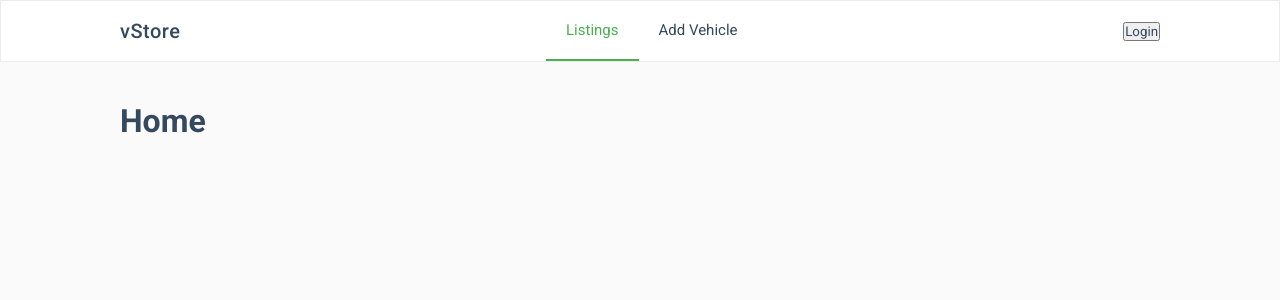
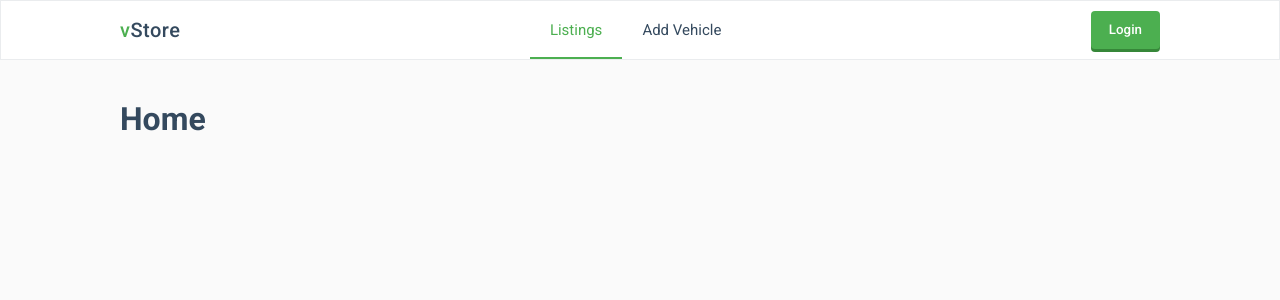
Before and after one commit to boushib/vehicly, a Vue app: page / in a window 1280 px wide. Shown: the top 300 px of the page. Built offline with nearby package versions, Linux system fonts and the light colour scheme.

Commit message:
style button component + some navbar tweaks

```diff
--- /dev/null
+++ b/src/assets/scss/_forms.scss
@@ -0,0 +1,13 @@
+.btn {
+  border: none;
+  outline: none;
+  background-color: $green;
+  color: #fff;
+  padding: 12px 18px;
+  line-height: 1;
+  font-weight: 500;
+  line-height: 1;
+  border-radius: 4px;
+  box-shadow: 0 3px #368739;
+  cursor: pointer;
+}
--- a/src/assets/scss/app.scss
+++ b/src/assets/scss/app.scss
@@ -1,4 +1,5 @@
 @import "grid";
+@import "forms";
 
 * {
   font-family: "Roboto", sans-serif;
@@ -12,11 +13,11 @@
   min-height: 100vh;
 }
 
-h1,
-h2,
-h3 {
-  //color: $darkGrey;
-}
+// h1,
+// h2,
+// h3 {
+//   color: $darkGrey;
+// }
 
 .page {
   padding: 40px 0;
--- a/src/components/Navbar.vue
+++ b/src/components/Navbar.vue
@@ -2,7 +2,9 @@
   <nav>
     <div class="container">
       <div class="nav__inner">
-        <router-link tag="div" class="nav__brand" to="/">vStore</router-link>
+        <router-link tag="div" class="nav__brand" to="/"
+          ><span>v</span>Store</router-link
+        >
         <ul class="main-menu">
           <router-link tag="li" to="/">Listings</router-link>
           <router-link tag="li" to="/add-vehicle">Add Vehicle</router-link>
@@ -35,6 +37,9 @@ nav {
     letter-spacing: 0.5px;
     color: $darkGrey;
     cursor: pointer;
+    span {
+      color: $green;
+    }
   }
   .main-menu {
     list-style-type: none;
@@ -42,10 +47,19 @@ nav {
     li {
       padding: 20px;
       font-size: 15px;
+      position: relative;
       cursor: pointer;
       &.active {
         color: $green;
-        border-bottom: 2px solid $green;
+        &::after {
+          content: "";
+          position: absolute;
+          bottom: 0;
+          left: 0;
+          height: 2px;
+          width: 100%;
+          background-color: $green;
+        }
       }
     }
   }
```
